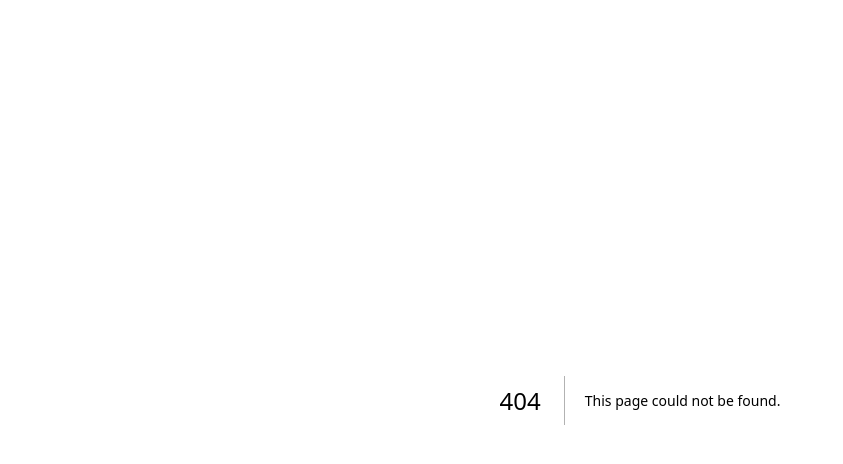
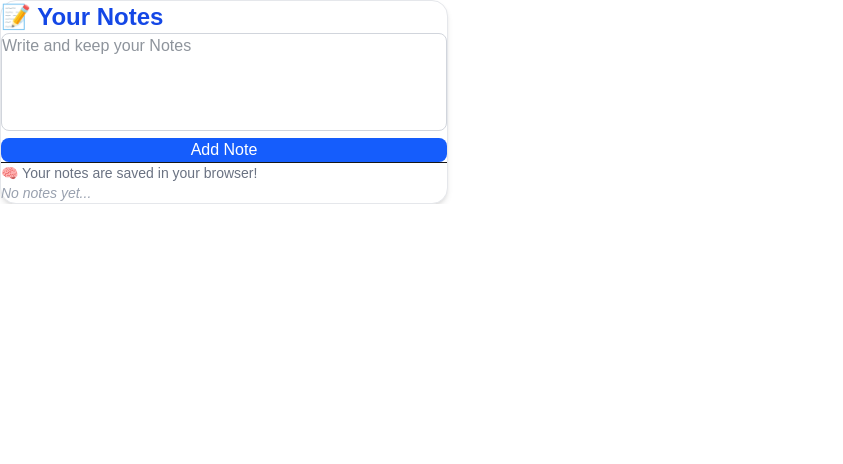
Before and after one commit to Jatinsingh0/realworld-js-practice, a Next.js app: page /localStorage in a window 1280 px wide. Before the commit this address had no page. Shown: the top 464 px of the page, without its empty margins (0-843 px from the left). Built offline with nearby package versions, Linux system fonts and the light colour scheme.

Commit message:
use of Local storage

```diff
--- /dev/null
+++ b/src/app/localStorage/page.jsx
@@ -0,0 +1,69 @@
+'use client';
+import { useState, useEffect } from 'react';
+
+const LocalStorageNotesList = () => {
+  const [input, setInput] = useState('');
+  const [notes, setNotes] = useState([]);
+
+   // Load notes from localStorage
+  useEffect(()=>{
+   const saved = localStorage.getItem("savedNotes");
+   if(saved){
+      setNotes(JSON.parse(saved));  // Converting JSON string back to array.
+   }
+  }, []);
+
+    // Save notes to localStorage whenever they change
+  useEffect(()=>{
+   localStorage.setItem("savedNotes", JSON.stringify(notes))
+  }, [notes])
+
+
+  const handleAddNote = () => {
+    if(input.trim()){
+        setNotes(prev => [...prev, input]);
+        setNotes(" ");
+    }
+  };
+
+
+  return (
+    <div className="max-w-md mx-auto mt-12 p-6 bg-white border border-gray-200 rounded-2xl shadow-md space-y-6">
+  <h2 className="text-2xl font-bold text-blue-700 flex items-center gap-2">
+    📝 Your Notes
+  </h2>
+
+  <textarea
+  value={input}
+  onChange={(e) => setInput(e.target.value)}
+  rows={4}
+  className={`w-full border border-gray-300 p-3 rounded-lg resize-none focus:outline-none focus:ring-2 focus:ring-blue-500 ${
+    input ? 'text-blue-600' : 'text-gray-800'
+  }`}
+  placeholder="Write and keep your Notes"
+/>
+
+
+  <button
+    onClick={handleAddNote}
+    className="bg-blue-600 text-white w-full py-2 rounded-lg font-medium hover:bg-blue-700 transition-colors pointor"
+  >
+    Add Note
+  </button>
+
+  <div className="border-t pt-4">
+    <p className="text-sm text-gray-500 mb-2">🧠 Your notes are saved in your browser!</p>
+    <ul className="list-disc list-inside space-y-1 text-blue-800 text-sm">
+      {notes.length > 0 ? (
+        notes.map((n, i) => <li key={i}>{n}</li>)
+      ) : (
+        <p className="text-gray-400 italic">No notes yet...</p>
+      )}
+    </ul>
+  </div>
+</div>
+
+  );
+};
+
+export default LocalStorageNotesList;
```
